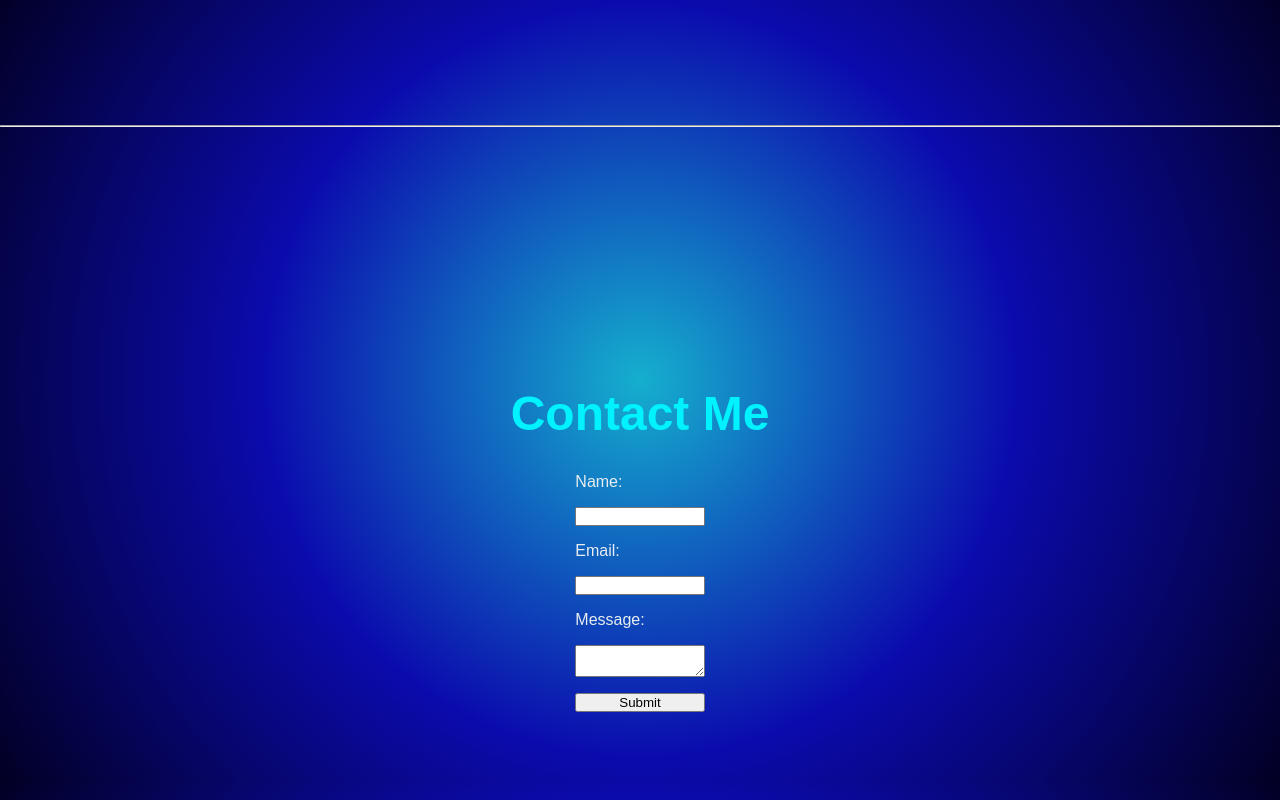
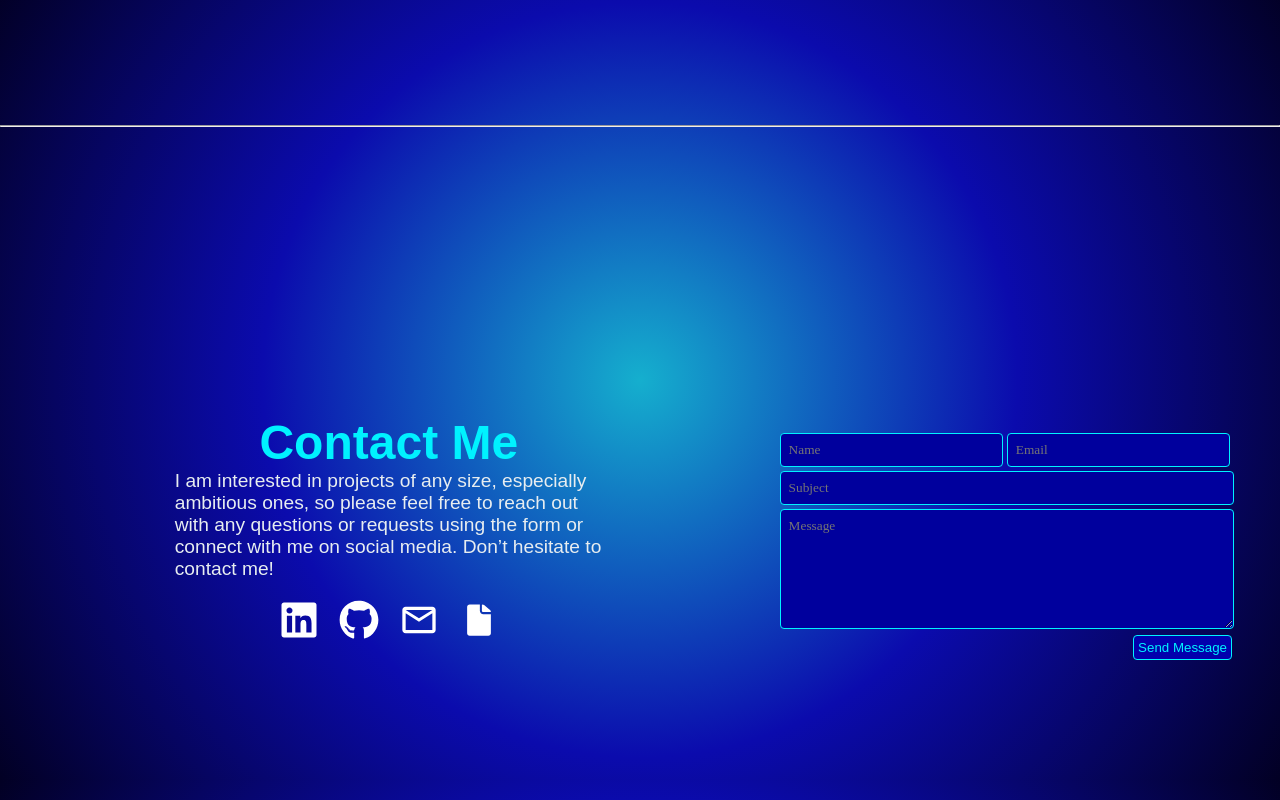
Before and after one commit to joshuadyee/portfolio-frontend, a React (Vite) app: page / in a window 1280 px wide. Shown: the part 2420-3220 px from the top of the page. Built offline with nearby package versions, Linux system fonts and the light colour scheme; a web font is replaced by a local one.

Commit message:
Install emailjs, style Contact text and form UI

```diff
--- a/package.json
+++ b/package.json
@@ -10,6 +10,7 @@
     "preview": "vite preview"
   },
   "dependencies": {
+    "@emailjs/browser": "^4.4.1",
     "react": "^18.3.1",
     "react-dom": "^18.3.1",
     "react-icons": "^5.2.1",
--- a/src/App.css
+++ b/src/App.css
@@ -609,46 +609,112 @@ li a:hover {
   position: absolute;
   bottom: 0;
   padding: 0.5rem;
+  color: rgb(0, 213, 255)
 }
 
 /* Contact page */
 
 .contact {
   display: flex;
-  flex-direction: column;
   justify-content: center;
   align-items: center;
   color: inherit;
   height: 100vh;
   min-height: 100vh;
   padding: 2em;
-  margin: 0;
-  overflow-y: auto;
-  scroll-behavior: smooth;
-  position: relative;
   padding-top: calc(7.5vh + 1em)
 }
 
 .contact-container {
   display: flex;
+  gap: 1em;
+}
+
+.contact-text {
+  display: flex;
   flex-direction: column;
-  justify-content: flex-start;
   align-items: center;
-  gap: 2em;
-  padding: 2rem;
 }
 
 .contact h1 {
   font-size: 3rem;
   color: rgb(0, 242, 255);
+  text-align: left;
+}
+
+.contact p {
+  font-size: 1.2rem;
+  width: 60%;
+}
+
+.contact p a {
+  color: rgb(0, 242, 255);
+  text-decoration: none;
+}
+
+.contact p a:hover {
+  text-decoration: underline;
 }
 
 .contact-form {
   display: flex;
   flex-direction: column;
-  gap: 1rem;
-  width: 50%;
-  justify-content: flex-start;
+  flex: 0 0 40%;
+  padding: 1rem;
+}
+
+.contact-form ul {
+  list-style-type: none;
+  padding: 0;
+  margin: 0;
+}
+
+.form-row {
+  display: flex;
+  flex: 1;
+}
+
+@media screen and (max-width: 768px) {
+  .form-row {
+    flex-direction: column;
+  }
+}
+
+/* Stack elements vertically for smaller screens */
+
+.contact-form ul input,
+.contact-form ul textarea {
+  width: 100%;
+  padding: 0.5rem;
+  margin: 0.125rem;
+  border: 1px solid rgb(0, 242, 255);
+  border-radius: 0.25rem;
+  background-color: rgb(0, 0, 157);
+  color: inherit;
+  font-family: lorem ipsum;
+}
+
+.contact-form ul #message {
+  height: 7.5rem;
+}
+
+.button-container {
+  display: flex;
+  justify-content: flex-end;
+}
+
+.contact-form ul button {
+  background-color: rgba(2, 0, 173, 1);
+  color: rgb(0, 242, 255);
+  padding: 0.25rem;
+  border: 1px solid rgb(0, 242, 255);
+  border-radius: 0.25rem;
+  cursor: pointer;
+}
+
+.contact-form ul button:hover {
+  background-color: rgb(0, 242, 255);
+  color: rgba(2, 0, 173, 1);
 }
 
 footer {
--- a/src/components/Contact.jsx
+++ b/src/components/Contact.jsx
@@ -1,17 +1,37 @@
+import { Links } from "./Links"
+
 export const Contact = () => {
   return (
     <section className="contact" id="contact">
       <div className="contact-container">
-        <h1>Contact Me</h1>
-        <form action="" className="contact-form">
-          <label htmlFor="name">Name:</label>
-          <input type="text" id="name" name="name" required/>
-          <label htmlFor="email">Email:</label>
-          <input type="email" id="email" name="email" required/>
-          <label htmlFor="message">Message:</label>
-          <textarea name="message" id="message" required></textarea>
-          <button type="submit">Submit</button>
-        </form>
+        <div className="contact-text">
+          <h1>Contact Me</h1>
+          <p>
+            I am interested in projects of any size, especially ambitious ones, so please feel free to reach out with any questions or requests using the form or connect with me on social media. Don’t hesitate to contact me!
+          </p>
+          <Links/>
+        </div>
+        <div className="contact-form">
+          <form action="">
+            <ul>
+              <li className="form-row">
+                <input type="text" id="name" name="name" placeholder="Name" required/>
+                <input type="email" id="email" name="email" placeholder="Email" required/>
+              </li>
+              <li>
+                <input type="text" id="subject" name="subject" placeholder="Subject" required/>
+              </li>
+              <li>
+                <textarea name="message" id="message" placeholder="Message" required></textarea>
+              </li>
+              <li className="button-container">
+                <button type="submit">
+                  Send Message
+                </button>
+              </li>
+            </ul>
+          </form>
+        </div>
       </div>
     </section>
   )
--- a/src/index.css
+++ b/src/index.css
@@ -13,7 +13,7 @@
 body,
 html {
   font-family: "Zain", sans-serif;
-  font-weight: 400;
+  font-weight: 300;
   font-style: normal;
   font-size: 1rem;
   color: #e7edf0;
@@ -26,6 +26,14 @@ html {
   padding-top: 9dvh;
   justify-content: center;
   align-items: center;
+}
+
+/* Responsive container */
+
+@media (min-width: 400px) {
+  .container {
+    max-width: 400px;
+  }
 }
 
 @media (min-width: 640px) {
@@ -57,41 +65,3 @@ html {
     max-width: 1536px;
   }
 }
-
-/* Zain Classes */
-
-/* .zain-extralight {
-  font-family: "Zain", sans-serif;
-  font-weight: 200;
-  font-style: normal;
-}
-
-.zain-light {
-  font-family: "Zain", sans-serif;
-  font-weight: 300;
-  font-style: normal;
-}
-
-.zain-regular {
-  font-family: "Zain", sans-serif;
-  font-weight: 400;
-  font-style: normal;
-}
-
-.zain-bold {
-  font-family: "Zain", sans-serif;
-  font-weight: 700;
-  font-style: normal;
-}
-
-.zain-extrabold {
-  font-family: "Zain", sans-serif;
-  font-weight: 800;
-  font-style: normal;
-}
-
-.zain-black {
-  font-family: "Zain", sans-serif;
-  font-weight: 900;
-  font-style: normal;
-} */
```
Also changed, not shown: 1 other file (tests, documents, lock files or other folders).
